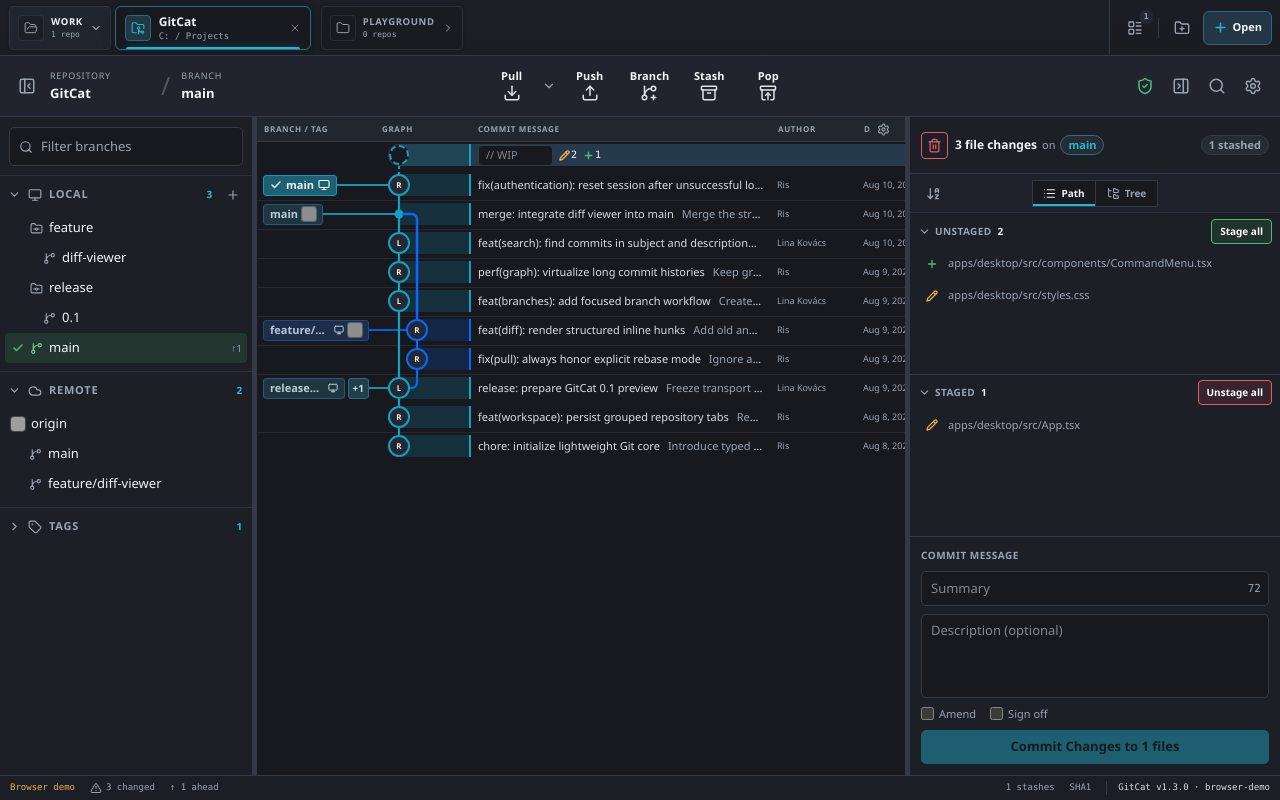
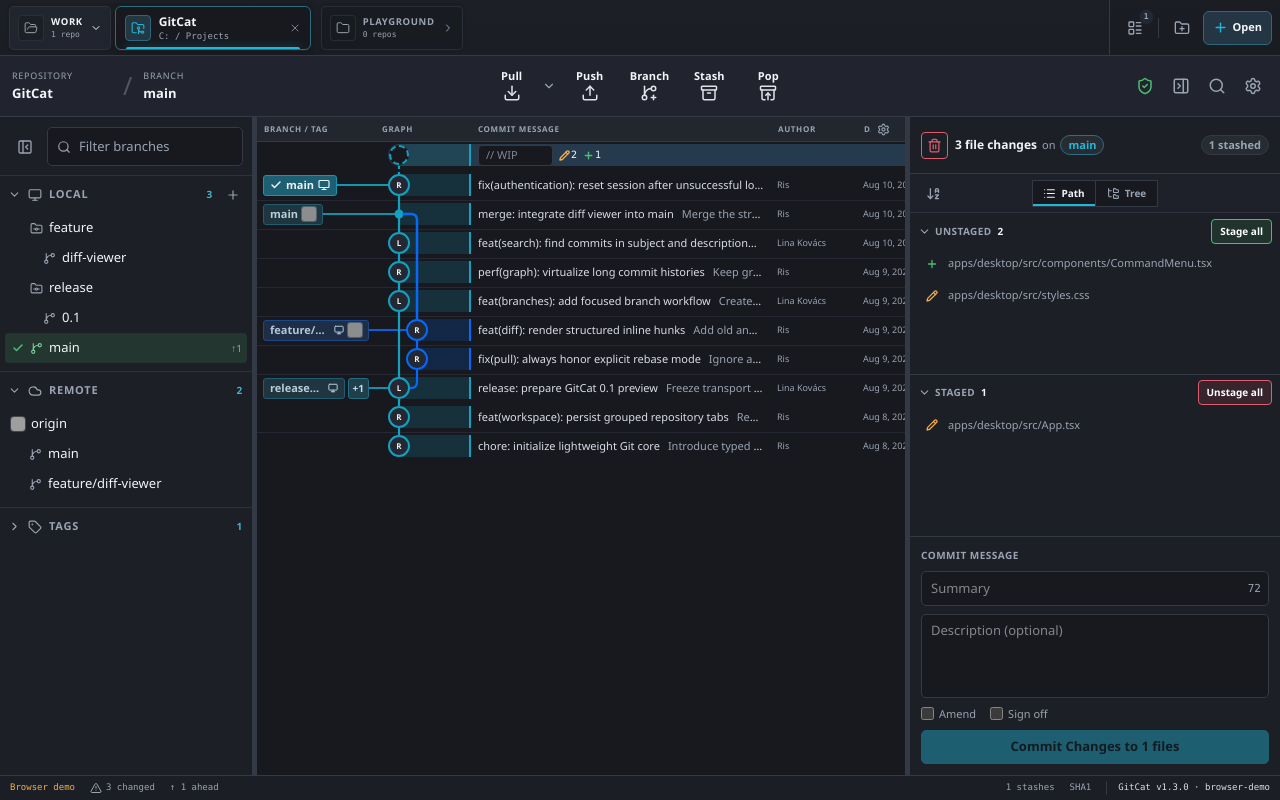
Before and after one commit to RisDN/gitcat, a React (Vite) app in the folder apps/desktop/: page / in a window 1280 px wide. Built offline with nearby package versions, Linux system fonts and the light colour scheme; grey boxes are pictures that could not be loaded.

Commit message:
feat(ref-sidebar): collapse the branches panel into an icon rail

```diff
--- a/apps/desktop/src/App.tsx
+++ b/apps/desktop/src/App.tsx
@@ -5,7 +5,7 @@
 import { emptyChangeCounts, fileChangeCounts, sumChangeCounts } from "./components/file-tree";
 import type { FolderCollapseTarget } from "./components/file-tree";
 import { OperationBanner } from "./components/OperationBanner";
-import { RefSidebar, type BranchContextMenuRequest } from "./components/ref-sidebar";
+import { REF_RAIL_WIDTH, RefPanel, type BranchContextMenuRequest } from "./components/ref-sidebar";
 import { StartPage } from "./components/start-page";
 import { AppShell, Resizer } from "./components/shell";
 import { ConfirmBar, Toolbar } from "./components/toolbar";
@@ -725,8 +725,6 @@
                             conflictIndicator={conflictIndicator}
                             conflictTarget={conflictTarget}
                             conflictTargets={conflictTargets}
-                            leftPanelKeybind={persisted.settings.keybinds.toggle_left_panel}
-                            leftPanelVisible={leftPanelVisible}
                             onCreateBranch={createBranchAtHead}
                             onConflictIndicator={showConflictIndicator}
                             onConflictTargetChange={selectConflictTarget}
@@ -737,7 +735,6 @@
                             onSettings={() => setSettingsOpen(true)}
                             onStash={stashActiveRepository}
                             onStashPop={popLatestStash}
-                            onToggleLeftPanel={() => setLeftPanelVisible((visible) => !visible)}
                             onToggleRightPanel={() => setRightPanelVisible((visible) => !visible)}
                             operation={snapshot?.operation_state ?? "normal"}
                             pullMode={persisted.settings.default_pull_mode}
@@ -764,14 +761,15 @@
                     <main
                         className="grid min-h-0 flex-auto overflow-hidden bg-background"
                         style={{
-                            gridTemplateColumns: `${leftPanelVisible ? sidebarWidth : 0}px ${leftPanelVisible ? 5 : 0}px minmax(0, 1fr) ${rightPanelVisible ? 5 : 0}px ${rightPanelVisible ? detailsWidth : 0}px`,
+                            gridTemplateColumns: `${leftPanelVisible ? sidebarWidth : REF_RAIL_WIDTH}px ${leftPanelVisible ? 5 : 0}px minmax(0, 1fr) ${rightPanelVisible ? 5 : 0}px ${rightPanelVisible ? detailsWidth : 0}px`,
                         }}
                     >
-                        <div className="min-h-0 min-w-0 overflow-hidden" hidden={!leftPanelVisible} style={{ gridColumn: 1 }}>
-                            <RefSidebar
-                                collapseKeybind={persisted.settings.keybinds.toggle_left_panel}
+                        <div className="min-h-0 min-w-0 overflow-hidden" style={{ gridColumn: 1 }}>
+                            <RefPanel
+                                collapsed={!leftPanelVisible}
                                 localBranches={snapshot?.local_branches ?? []}
                                 onCollapse={() => setLeftPanelVisible(false)}
+                                onExpand={() => setLeftPanelVisible(true)}
                                 onBranchContextMenu={(request: BranchContextMenuRequest) => {
                                     setCommitMenu(null);
                                     setTabMenu(null);
@@ -790,6 +788,7 @@
                                 remoteBranches={snapshot?.remote_branches ?? []}
                                 remoteIconUrls={remoteIconUrls}
                                 tags={snapshot?.tags ?? []}
+                                toggleKeybind={persisted.settings.keybinds.toggle_left_panel}
                             />
                         </div>
                         <Resizer hidden={!leftPanelVisible} onPointerDown={(event) => beginResize("left", event)} style={{ gridColumn: 2 }} />
--- /dev/null
+++ b/apps/desktop/src/components/ref-sidebar/RefPanel.tsx
@@ -0,0 +1,52 @@
+import { useState } from "react";
+
+import type { BranchInfo, RefLabel } from "../../lib/types";
+import { RefRail } from "./RefRail";
+import { RefSidebar } from "./RefSidebar";
+import type { BranchContextMenuRequest } from "./RefSidebar";
+import type { RefSectionKey, RefSectionState } from "./sections";
+
+interface RefPanelProps {
+  collapsed: boolean;
+  localBranches: BranchInfo[];
+  remoteBranches: BranchInfo[];
+  remoteIconUrls?: ReadonlyMap<string, string>;
+  tags: RefLabel[];
+  toggleKeybind: string;
+  onCollapse: () => void;
+  onExpand: () => void;
+  onCheckout: (branch: BranchInfo) => void;
+  onCreateBranch: () => void;
+  onCheckoutRemote: (branch: BranchInfo) => void;
+  onBranchContextMenu: (request: BranchContextMenuRequest) => void;
+}
+
+// Owns the expanded/collapsed section state so the rail can expand the panel
+// straight into the section whose icon was clicked.
+export function RefPanel({ collapsed, onExpand, toggleKeybind, ...sidebar }: RefPanelProps) {
+  const [sections, setSections] = useState<RefSectionState>({ local: true, remote: true, tags: false });
+
+  if (collapsed) {
+    return (
+      <RefRail
+        expandKeybind={toggleKeybind}
+        localCount={sidebar.localBranches.length}
+        onExpand={(section?: RefSectionKey) => {
+          if (section) setSections((current) => ({ ...current, [section]: true }));
+          onExpand();
+        }}
+        remoteCount={sidebar.remoteBranches.length}
+        tagCount={sidebar.tags.length}
+      />
+    );
+  }
+
+  return (
+    <RefSidebar
+      {...sidebar}
+      collapseKeybind={toggleKeybind}
+      onToggleSection={(section) => setSections((current) => ({ ...current, [section]: !current[section] }))}
+      sections={sections}
+    />
+  );
+}
--- /dev/null
+++ b/apps/desktop/src/components/ref-sidebar/RefRail.tsx
@@ -0,0 +1,72 @@
+import { Cloud, Monitor, PanelLeftOpen, Tag } from "lucide-react";
+import type { ReactNode } from "react";
+
+import { IconButton } from "../ui";
+import type { RefSectionKey } from "./sections";
+
+// Width of the collapsed rail; App sizes the workspace column with it.
+export const REF_RAIL_WIDTH = 38;
+
+interface RefRailProps {
+  localCount: number;
+  remoteCount: number;
+  tagCount: number;
+  expandKeybind: string;
+  onExpand: (section?: RefSectionKey) => void;
+}
+
+// Collapsed stand-in for the reference sidebar: one icon per section with its
+// count, plus the expand button the toolbar used to carry.
+export function RefRail({ localCount, remoteCount, tagCount, expandKeybind, onExpand }: RefRailProps) {
+  return (
+    <aside
+      aria-label="References"
+      className="gc-no-select flex size-full min-h-0 flex-col items-center gap-0.5 overflow-y-auto overflow-x-hidden border-r border-border/72 bg-sunken py-2.5"
+    >
+      <IconButton
+        aria-label="Show branches panel"
+        className="mb-1.5"
+        onClick={() => onExpand()}
+        title={`Show branches panel (${expandKeybind})`}
+      >
+        <PanelLeftOpen size={16} />
+      </IconButton>
+
+      <RailSection
+        count={localCount}
+        icon={<Monitor size={15} />}
+        label="Local branches"
+        onClick={() => onExpand("local")}
+      />
+      <RailSection
+        count={remoteCount}
+        icon={<Cloud size={15} />}
+        label="Remote branches"
+        onClick={() => onExpand("remote")}
+      />
+      <RailSection count={tagCount} icon={<Tag size={15} />} label="Tags" onClick={() => onExpand("tags")} />
+    </aside>
+  );
+}
+
+function RailSection({ count, icon, label, onClick }: {
+  count: number;
+  icon: ReactNode;
+  label: string;
+  onClick: () => void;
+}) {
+  return (
+    <button
+      aria-label={`${label} (${count})`}
+      className="flex w-8 cursor-pointer flex-col items-center gap-px rounded-[5px] border border-transparent bg-transparent px-0 py-1 text-muted hover:border-border/75 hover:bg-foreground/7 hover:text-foreground"
+      onClick={onClick}
+      title={`${label} (${count})`}
+      type="button"
+    >
+      {icon}
+      <b className="text-[10px] font-[750] leading-none text-[color-mix(in_srgb,var(--gc-accent)_75%,var(--gc-muted))]">
+        {count}
+      </b>
+    </button>
+  );
+}
--- a/apps/desktop/src/components/ref-sidebar/RefSidebar.tsx
+++ b/apps/desktop/src/components/ref-sidebar/RefSidebar.tsx
@@ -13,6 +13,7 @@
 import { branchIndent, buildBranchTree } from "./branchTree";
 import { RefButton, RefCounter, RefName, RefRow, RefStatic, RemoteIcon, TagNode } from "./RefRow";
 import { RefSection, SidebarEmpty } from "./RefSection";
+import type { RefSectionKey, RefSectionState } from "./sections";
 
 const REF_INDENT = "pl-[calc(6px+var(--gc-ref-depth)*13px)]";
 
@@ -31,6 +32,8 @@
   remoteIconUrls?: ReadonlyMap<string, string>;
   tags: RefLabel[];
   collapseKeybind: string;
+  sections: RefSectionState;
+  onToggleSection: (section: RefSectionKey) => void;
   onCollapse: () => void;
   onCheckout: (branch: BranchInfo) => void;
   onCreateBranch: () => void;
@@ -54,6 +57,8 @@
   remoteIconUrls,
   tags,
   collapseKeybind,
+  sections,
+  onToggleSection,
   onCollapse,
   onCheckout,
   onCreateBranch,
@@ -61,7 +66,6 @@
   onBranchContextMenu,
 }: RefSidebarProps) {
   const [filter, setFilter] = useState("");
-  const [sections, setSections] = useState({ local: true, remote: true, tags: false });
   const needle = filter.trim().toLocaleLowerCase();
   const filteredLocal = useMemo(
     () => localBranches.filter((branch) => branch.name.toLocaleLowerCase().includes(needle)),
@@ -82,9 +86,6 @@
     }
     return [...groups.entries()];
   }, [filteredRemote]);
-
-  const toggle = (section: keyof typeof sections) =>
-    setSections((current) => ({ ...current, [section]: !current[section] }));
 
   const openBranchMenu = (branch: BranchInfo, scope: BranchScope, event: ReactMouseEvent) => {
     event.preventDefault();
@@ -162,7 +163,16 @@
 
   return (
     <SidePanel className="overflow-x-hidden" aria-label="References">
-      <div className="mx-2.25 my-2.5 mb-2.25 flex h-9.75 flex-[0_0_39px] items-center gap-2 rounded-[5px] border border-border bg-background px-2.25 text-muted focus-within:border-accent focus-within:text-accent">
+      <div className="mx-2.25 my-2.5 mb-2.25 flex h-9.75 flex-[0_0_39px] items-center gap-1.5">
+        <IconButton
+          aria-label="Hide branches panel"
+          className="size-8!"
+          onClick={onCollapse}
+          title={`Hide branches panel (${collapseKeybind})`}
+        >
+          <PanelLeftClose size={16} />
+        </IconButton>
+        <div className="flex h-full min-w-0 flex-1 items-center gap-2 rounded-[5px] border border-border bg-background px-2.25 text-muted focus-within:border-accent focus-within:text-accent">
           <Search size={14} />
           <Input
             aria-label="Filter branches"
@@ -172,12 +182,13 @@
             value={filter}
           />
         </div>
+      </div>
 
       <RefSection
         count={filteredLocal.length}
         icon={<Monitor size={14} />}
         label="LOCAL"
-        onToggle={() => toggle("local")}
+        onToggle={() => onToggleSection("local")}
         open={sections.local}
         trailing={
           <IconButton aria-label="Create branch" onClick={onCreateBranch} title="Create branch">
@@ -193,7 +204,7 @@
         count={filteredRemote.length}
         icon={<Cloud size={14} />}
         label="REMOTE"
-        onToggle={() => toggle("remote")}
+        onToggle={() => onToggleSection("remote")}
         open={sections.remote}
       >
         {remoteGroups.map(([remote, branches]) => (
@@ -228,7 +239,7 @@
         count={tags.length}
         icon={<Tag size={14} />}
         label="TAGS"
-        onToggle={() => toggle("tags")}
+        onToggle={() => onToggleSection("tags")}
         open={sections.tags}
       >
         {tags.map((tag) => (
--- a/apps/desktop/src/components/ref-sidebar/index.ts
+++ b/apps/desktop/src/components/ref-sidebar/index.ts
@@ -1,2 +1,5 @@
+export { RefPanel } from "./RefPanel";
+export { RefRail, REF_RAIL_WIDTH } from "./RefRail";
 export { RefSidebar, branchNameWithoutRemote, remoteNameOf } from "./RefSidebar";
 export type { BranchContextMenuRequest, BranchScope } from "./RefSidebar";
+export type { RefSectionKey, RefSectionState } from "./sections";
--- /dev/null
+++ b/apps/desktop/src/components/ref-sidebar/sections.ts
@@ -0,0 +1,3 @@
+export type RefSectionKey = "local" | "remote" | "tags";
+
+export type RefSectionState = Record<RefSectionKey, boolean>;
--- a/apps/desktop/src/components/toolbar/Toolbar.tsx
+++ b/apps/desktop/src/components/toolbar/Toolbar.tsx
@@ -4,8 +4,6 @@
   ChevronDown,
   Download,
   GitBranchPlus,
-  PanelLeftClose,
-  PanelLeftOpen,
   PanelRightClose,
   PanelRightOpen,
   Search,
@@ -42,8 +40,6 @@
   canStash: boolean;
   canPop: boolean;
   pullMode: PullMode;
-  leftPanelVisible: boolean;
-  leftPanelKeybind: string;
   rightPanelVisible: boolean;
   rightPanelKeybind: string;
   searchKeybind: string;
@@ -59,7 +55,6 @@
   onStashPop: () => void;
   onSearch: () => void;
   onSettings: () => void;
-  onToggleLeftPanel: () => void;
   onToggleRightPanel: () => void;
   onConflictIndicator: () => void;
   onConflictTargetChange: (target: string | null) => void;
@@ -74,8 +69,6 @@
   canStash,
   canPop,
   pullMode,
-  leftPanelVisible,
-  leftPanelKeybind,
   rightPanelVisible,
   rightPanelKeybind,
   searchKeybind,
@@ -91,7 +84,6 @@
   onStashPop,
   onSearch,
   onSettings,
-  onToggleLeftPanel,
   onToggleRightPanel,
   onConflictIndicator,
   onConflictTargetChange,
@@ -141,13 +133,6 @@
   return (
     <header className="gc-no-select z-15 grid min-h-15.25 flex-[0_0_61px] grid-cols-[minmax(0,1fr)_auto_minmax(0,1fr)] items-center gap-2.75 border-b border-border bg-[color-mix(in_srgb,var(--gc-panel)_91%,black)] px-3 py-2">
       <div className="flex min-w-0 items-center gap-2">
-        <IconButton
-          aria-label={`${leftPanelVisible ? "Hide" : "Show"} branches panel`}
-          onClick={onToggleLeftPanel}
-          title={`${leftPanelVisible ? "Hide" : "Show"} branches panel (${leftPanelKeybind})`}
-        >
-          {leftPanelVisible ? <PanelLeftClose size={18} /> : <PanelLeftOpen size={18} />}
-        </IconButton>
         <RepositoryContext branchName={branchName} repositoryName={repositoryName} />
       </div>
 
```
Lines whose indentation alone changed are shown as unchanged.
